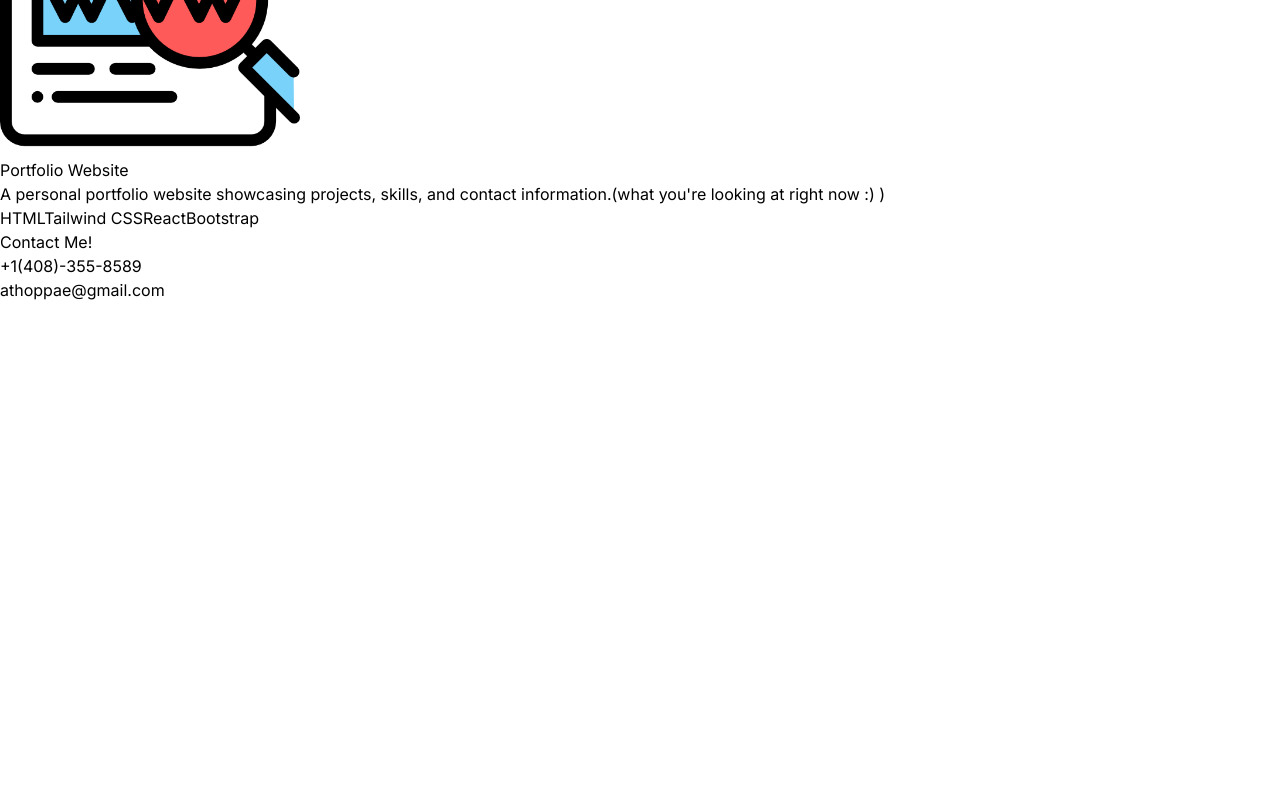
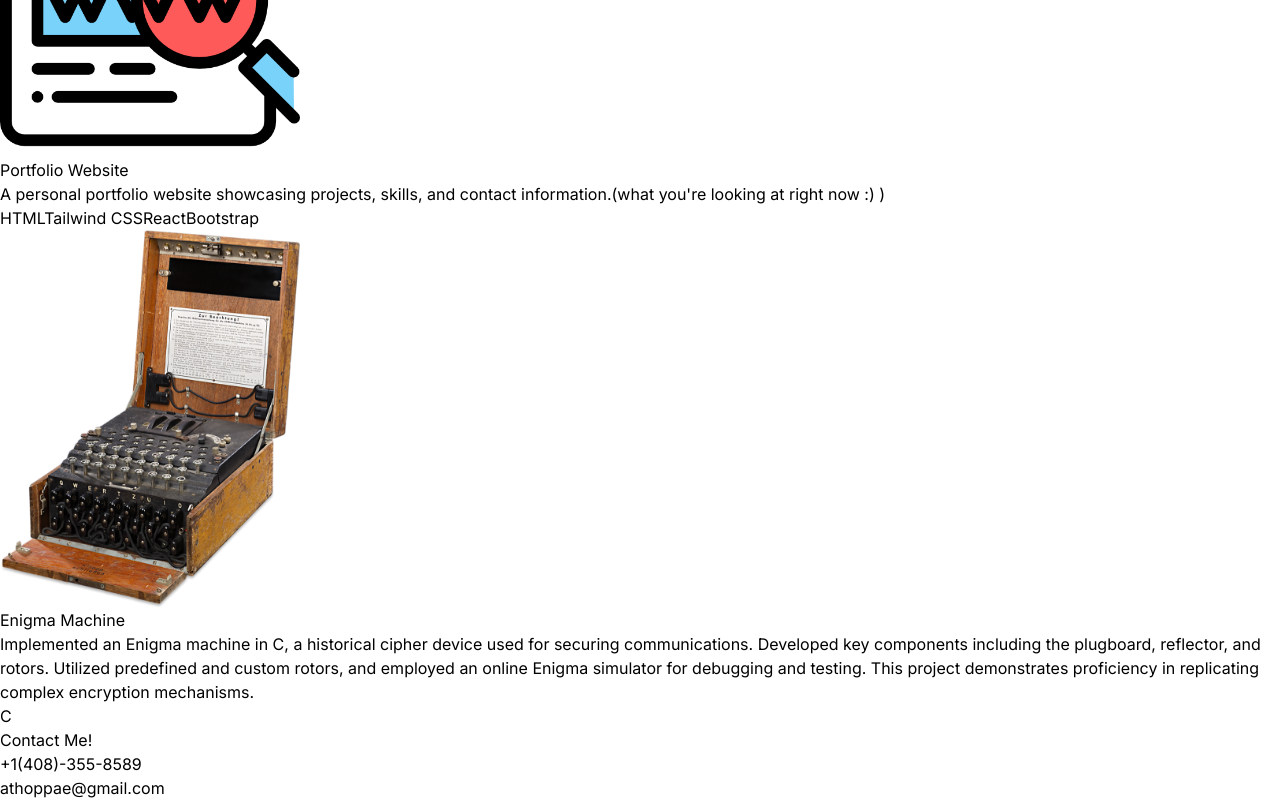
Before and after one commit to Aadeshh/Portfolio, a React (Vite) app: page / in a window 1280 px wide. Shown: the part 3254-4054 px from the top of the page. Before the commit the page ends 3556 px from the top, so only its background shows below. Built offline with nearby package versions, Linux system fonts and the light colour scheme.

Commit message:
added Enigma

```diff
--- a/src/constants/index.js
+++ b/src/constants/index.js
@@ -1,6 +1,7 @@
 import project1 from "../assets/projects/breal.png";
 import project2 from "../assets/projects/3D.png";
 import project3 from "../assets/projects/url.png";
+import project4 from "../assets/projects/Enigma.png"
 
 export const MAIN_CONTENT = `Passionate and industrious software engineering graduate from the University of California, Davis, with hands-on experience in cybersecurity, software development, and autonomous vehicle technology. Adept at creating innovative solutions and eager to contribute to impactful projects. Skilled in various programming languages and frameworks, with a strong foundation in data structures, algorithms, and machine learning. Motivated to collaborate with senior engineers and continuously learn in a dynamic and growth-oriented environment.`;
 
@@ -56,6 +57,13 @@ export const PROJECTS = [
       "A personal portfolio website showcasing projects, skills, and contact information.(what you're looking at right now :) )",
     technologies: ["HTML", "Tailwind CSS", "React", "Bootstrap"],
   },
+  {
+    title: "Enigma Machine",
+    image: project4,
+    description:
+      "Implemented an Enigma machine in C, a historical cipher device used for securing communications. Developed key components including the plugboard, reflector, and rotors. Utilized predefined and custom rotors, and employed an online Enigma simulator for debugging and testing. This project demonstrates proficiency in replicating complex encryption mechanisms.",
+    technologies: ["C"],
+  },
 ];
 
 export const CONTACT = {
```
Also changed, not shown: src/assets/projects/Enigma.png (added).
